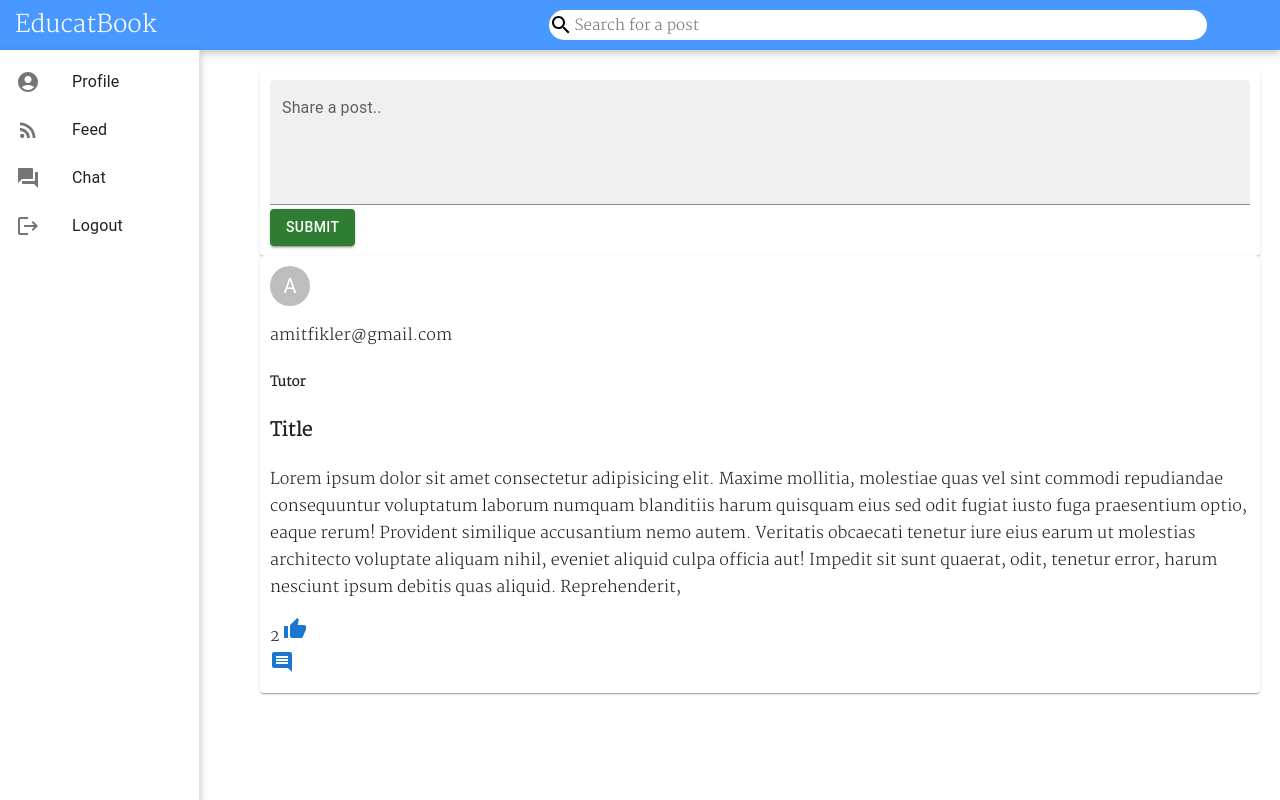
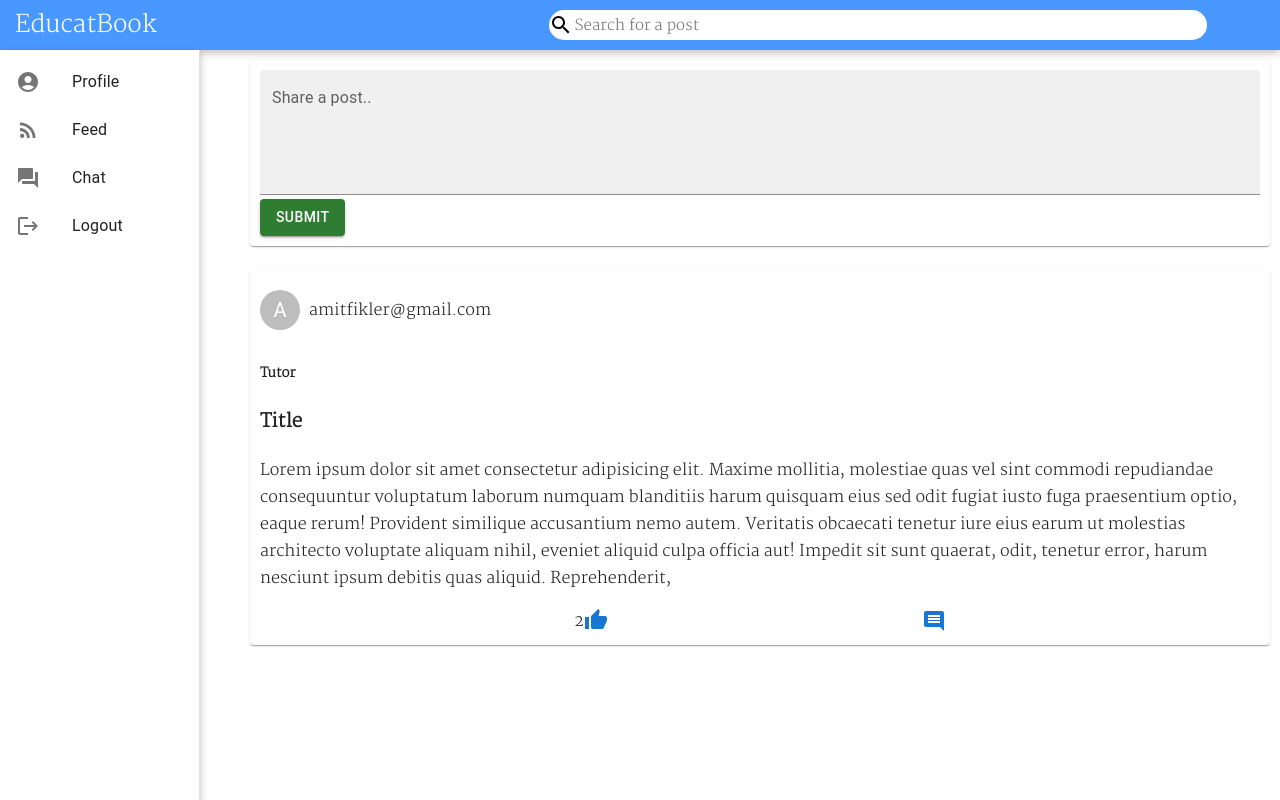
Before and after one commit to AmitFikler/educatebook, a React (Create React App) app in the folder frontend/: page / in a window 1280 px wide. Built offline with nearby package versions, Linux system fonts and the light colour scheme.

Commit message:
🖌️ Update styling

```diff
--- a/frontend/src/component/SideBar.tsx
+++ b/frontend/src/component/SideBar.tsx
@@ -42,7 +42,7 @@ function SideBar() {
     navigate('/login');
   };
   return (
-    <div>
+    <div className="sidebar-div">
       <Drawer
         variant="permanent"
         sx={{
--- a/frontend/src/component/TopBar.tsx
+++ b/frontend/src/component/TopBar.tsx
@@ -1,5 +1,4 @@
 import { Search } from '@mui/icons-material';
-import MenuBookIcon from '@mui/icons-material/MenuBook';
 
 function TopBar() {
   return (
--- a/frontend/src/styles/homepage.css
+++ b/frontend/src/styles/homepage.css
@@ -2,6 +2,12 @@
 
 .drawer {
   width: 240px;
+}
+
+@media only screen and (max-width: 600px) {
+  .sidebar-div {
+    width: 12%;
+  }
 }
 
 .navbar-links {
@@ -67,5 +73,33 @@
 }
 
 .feedWrapper {
-  padding: 20px;
+  padding: 10px;
 }
+
+.sharePost {
+  margin-top: 1px;
+}
+
+.postWrapper {
+  margin-top: 25px;
+}
+
+.postOwner {
+  display: flex;
+  flex-direction: row;
+  align-items: center;
+}
+
+.postEmail {
+  margin-left: 9px;
+}
+.postFooter {
+  display: flex;
+  align-items: center;
+  justify-content: space-evenly;
+  align-content: stretch;
+}
+
+.likes {
+  display: flex;
+}
```
